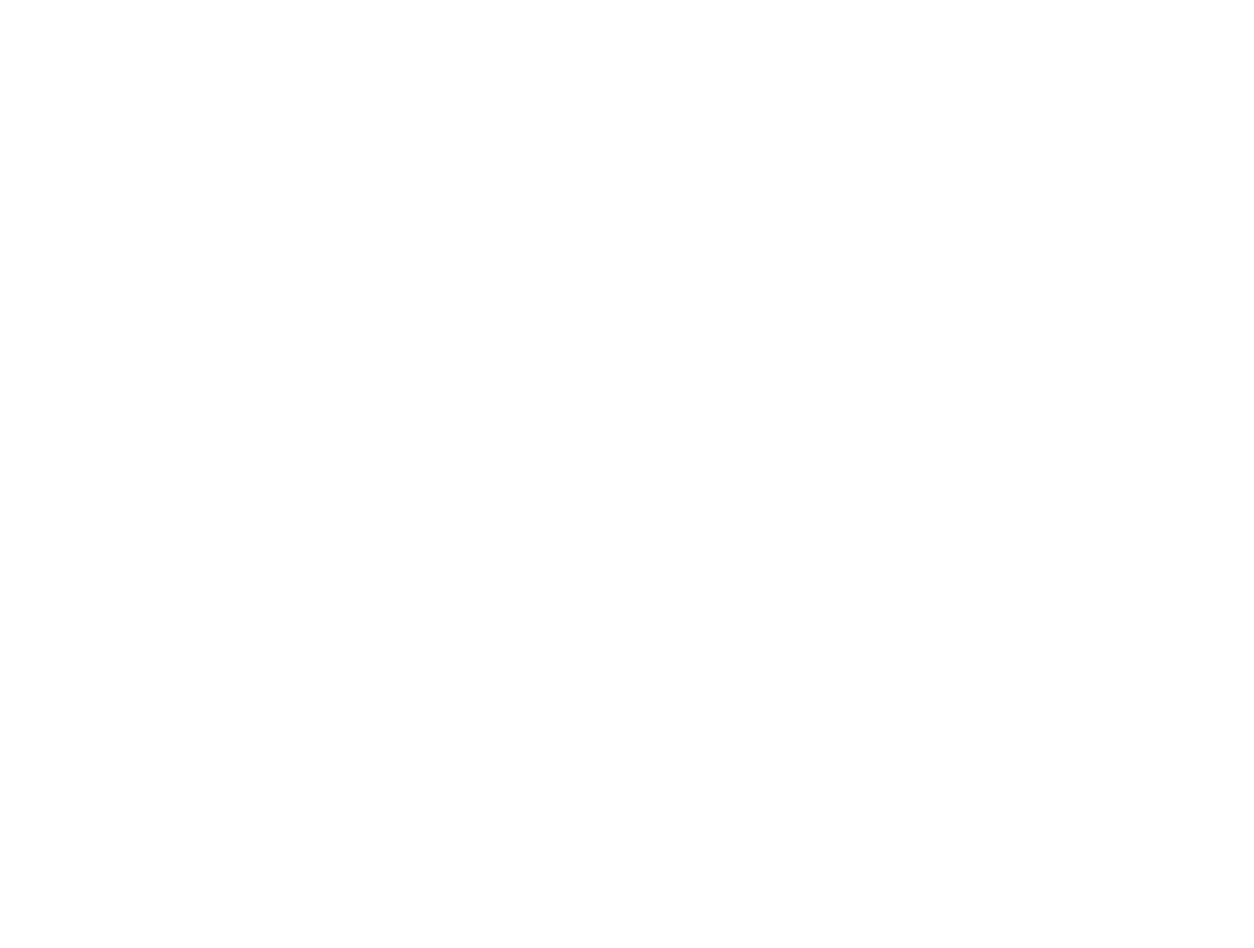
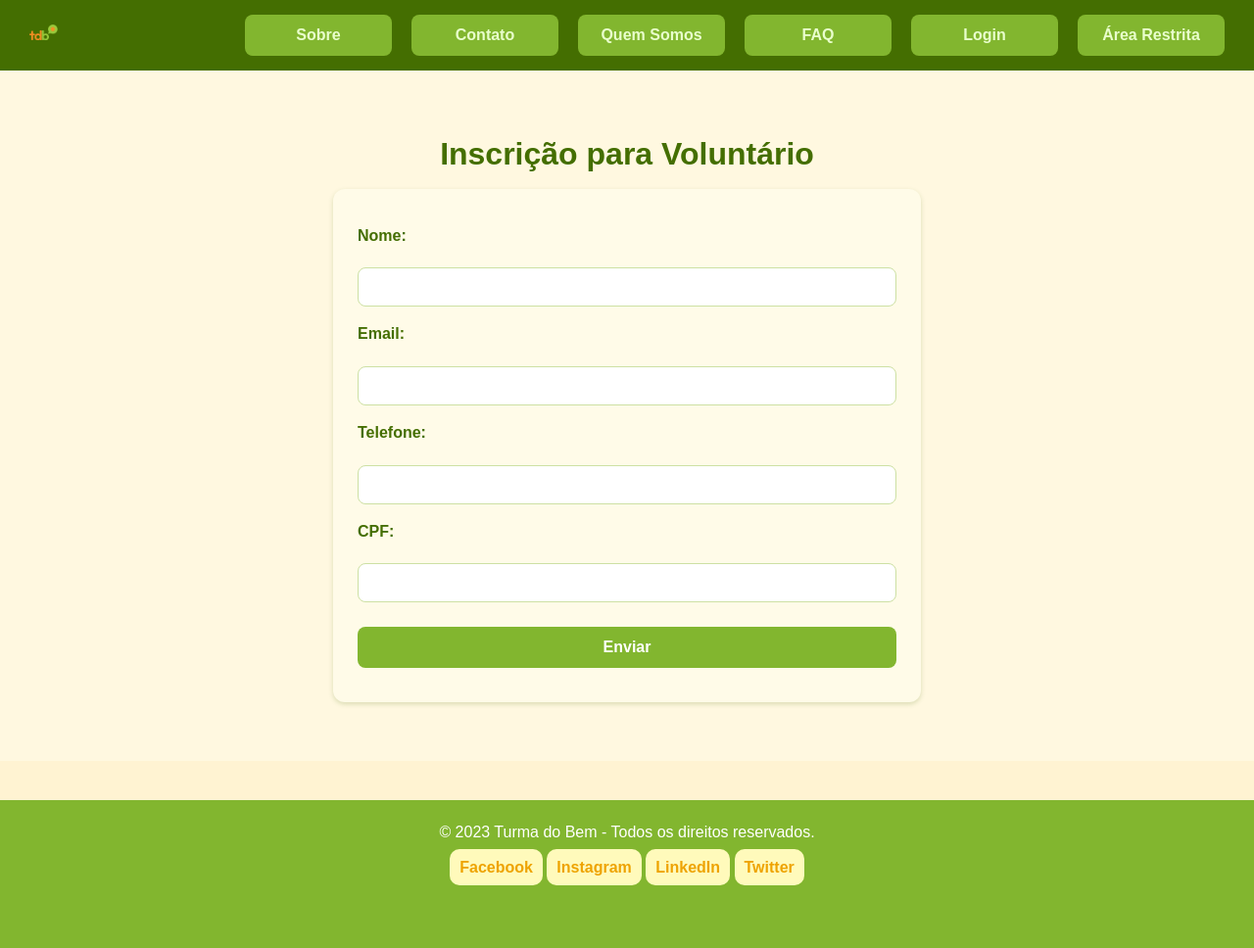
Before and after one commit to fernandaa-alt/TurmaDoBem-Site, a plain HTML site: page pages/inscricao-voluntario.html in a window 1280 px wide. Shown: the whole page at 98% size. Before the commit the page ends 800 px from the top, so only its background shows below. Drawn offline with Linux system fonts and the light colour scheme.

Commit message:
feat: estrutura e estilização basica das novas páginas adicionada.

```diff
--- a/pages/area-restrita.html
+++ b/pages/area-restrita.html
@@ -0,0 +1,42 @@
+<!DOCTYPE html>
+<html lang="pt-BR">
+<head>
+    <meta charset="UTF-8">
+    <meta name="viewport" content="width=device-width, initial-scale=1.0">
+    <title>Área Restrita - Turma do Bem</title>
+    <link rel="stylesheet" href="../assets/css/style.css">
+</head>
+<body>
+    <header>
+        <nav>
+            <div class="logo">
+                <a href="../index.html"><img src="../assets/images/logo-tdb.png" alt="logo da Turma do Bem"></a>
+            </div>
+            <ul class="menu">
+                <li><a href="./sobre.html">Sobre</a></li>
+                <li><a href="./contato.html">Contato</a></li>
+                <li><a href="./quem-somos.html">Quem Somos</a></li>
+                <li><a href="./faq.html">FAQ</a></li>
+                <li><a href="./login.html">Login</a></li>
+                <li><a href="./area-restrita.html">Área Restrita</a></li>
+            </ul>
+        </nav>
+    </header>
+
+    <main>
+        <h1>Área Restrita - administração</h1>
+        <p>Aqui você pode gerenciar usuários, visualizar relatórios e acessar configurações avançadas.</p>
+    </main>
+
+    <footer>
+        <p>&copy; 2023 Turma do Bem - Todos os direitos reservados.</p>
+        <div class="social">
+            <a href="#" target="_blank">Facebook</a>
+            <a href="#" target="_blank">Instagram</a>
+            <a href="#" target="_blank">LinkedIn</a>
+            <a href="#" target="_blank">Twitter</a>
+        </div>
+    </footer>
+
+</body>
+</html>
--- a/pages/inscricao-voluntario.html
+++ b/pages/inscricao-voluntario.html
@@ -0,0 +1,60 @@
+<!DOCTYPE html>
+<html lang="pt-BR">
+<head>
+    <meta charset="UTF-8">
+    <meta name="viewport" content="width=device-width, initial-scale=1.0">
+    <title>Inscrição Voluntário - Turma do Bem</title>
+    <link rel="stylesheet" href="../assets/css/style.css">
+</head>
+<body>
+
+  <header>
+    <nav>
+      <div class="logo">
+        <a href="../index.html"><img src="../assets/images/logo-tdb.png" alt="logo da Turma do Bem"></a>
+      </div>
+      <ul class="menu">
+        <li><a href="./sobre.html">Sobre</a></li>
+        <li><a href="./contato.html">Contato</a></li>
+        <li><a href="./quem-somos.html">Quem Somos</a></li>
+        <li><a href="./faq.html">FAQ</a></li>
+        <li><a href="./login.html">Login</a></li>
+        <li><a href="./area-restrita.html">Área Restrita</a></li>
+      </ul>
+    </nav>
+  </header>
+
+  <main>
+
+      <section class="form">
+        <h1>Inscrição para Voluntário</h1>
+    <form action="#" method="post">
+      <label for="nome">Nome:</label>
+      <input type="text" id="nome" name="nome" required>
+
+      <label for="email">Email:</label>
+      <input type="email" id="email" name="email" required>
+
+      <label for="telefone">Telefone:</label>
+      <input type="tel" id="telefone" name="telefone" required>
+
+      <label for="cpf">CPF:</label>
+      <input type="text" id="cpf" name="cpf" required>
+
+      <button type="submit">Enviar</button>
+    </form>
+    </section>
+  </main>
+
+  <footer>
+    <p>&copy; 2023 Turma do Bem - Todos os direitos reservados.</p>
+    <div class="social">
+      <a href="#" target="_blank">Facebook</a>
+      <a href="#" target="_blank">Instagram</a>
+      <a href="#" target="_blank">LinkedIn</a>
+      <a href="#" target="_blank">Twitter</a>
+    </div>
+  </footer>
+
+</body>
+</html>
```
Also changed, not shown: pages/contato.html (+2 -6 lines), pages/doacao.html (+59 -0 lines), pages/faq.html (+2 -2 lines), pages/login.html (+78 -0 lines), pages/pedido-atendimento.html (+55 -0 lines), pages/quem-somos.html (+2 -2 lines), pages/sobre.html (+2 -2 lines).
